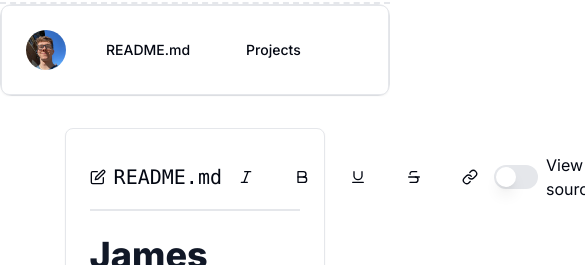
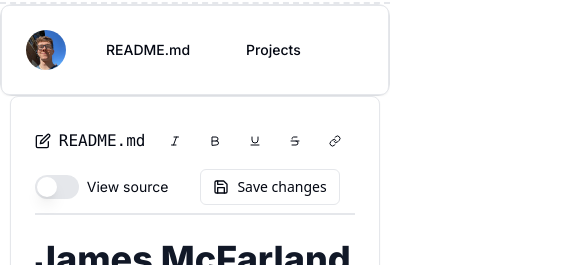
Before and after one commit to jamesmcfarland/cvv4, a Next.js app: page / in a window 390 px wide. Shown: the part 840-1105 px from the top of the page, 585 px wide, since content can reach past the window. Built offline with nearby package versions, Linux system fonts and the light colour scheme.

Commit message:
readme now works on mob

```diff
--- a/src/components/sections/about.tsx
+++ b/src/components/sections/about.tsx
@@ -23,16 +23,16 @@ const AboutSection = () => {
   const [source, setsource] = useState(false);
   return (
     <Element name="readme">
-      <div id="main" className="min-h-screen w-full p-8 justify-center flex">
-        <div className="w-[80%]">
+      <div id="main" className="min-h-screen w-full sm:p-8 justify-center flex">
+        <div className="w-[95%] sm:w-[80%]">
           <Card>
             <CardHeader>
-              <div className="flex justify-between items-center border-b-2 pb-2">
+              <div className="flex justify-between items-center border-b-2 pb-2 flex-wrap gap-y-2">
                 <div className="flex gap-2 items-center justify-center">
                   <EditIcon className="h-4 w-4" />
-                  <h1 className="text-xl font-mono">README.md</h1>
+                  <h1 className="sm:text-xl font-mono">README.md</h1>
                 </div>
-                <div className="flex gap-2 items-center justify-center">
+                <div className="flex sm:gap-2 items-center justify-center">
                   {[
                     ItalicIcon,
                     BoldIcon,
@@ -40,20 +40,22 @@ const AboutSection = () => {
                     StrikethroughIcon,
                     LinkIcon,
                   ].map((Icon, i) => (
-                    <Button variant="ghost" key={i}>
-                      <Icon className="h-4 w-4" />
+                    <Button variant="ghost" key={i} className="p-2 sm:px-4">
+                      <Icon className="h-3 w-23 sm:h-4 sm:w-4" />
                     </Button>
                   ))}
                 </div>
-                <div className="flex gap-x-8">
+                <div className="flex gap-x-8 ">
                   <div className="flex items-center gap-x-2">
                     <Switch
                       id="editMode"
                       onCheckedChange={(c) => setsource(c)}
                     />
-                    <label htmlFor="editMode">View source</label>
+                    <label htmlFor="editMode" className="text-sm">
+                      View source
+                    </label>
                   </div>
-                  <Button variant="outline" className="font-sans">
+                  <Button variant="outline" size="sm" className="font-sans">
                     <SaveIcon className="h-4 w-4 mr-2" />
                     Save changes
                   </Button>
```
